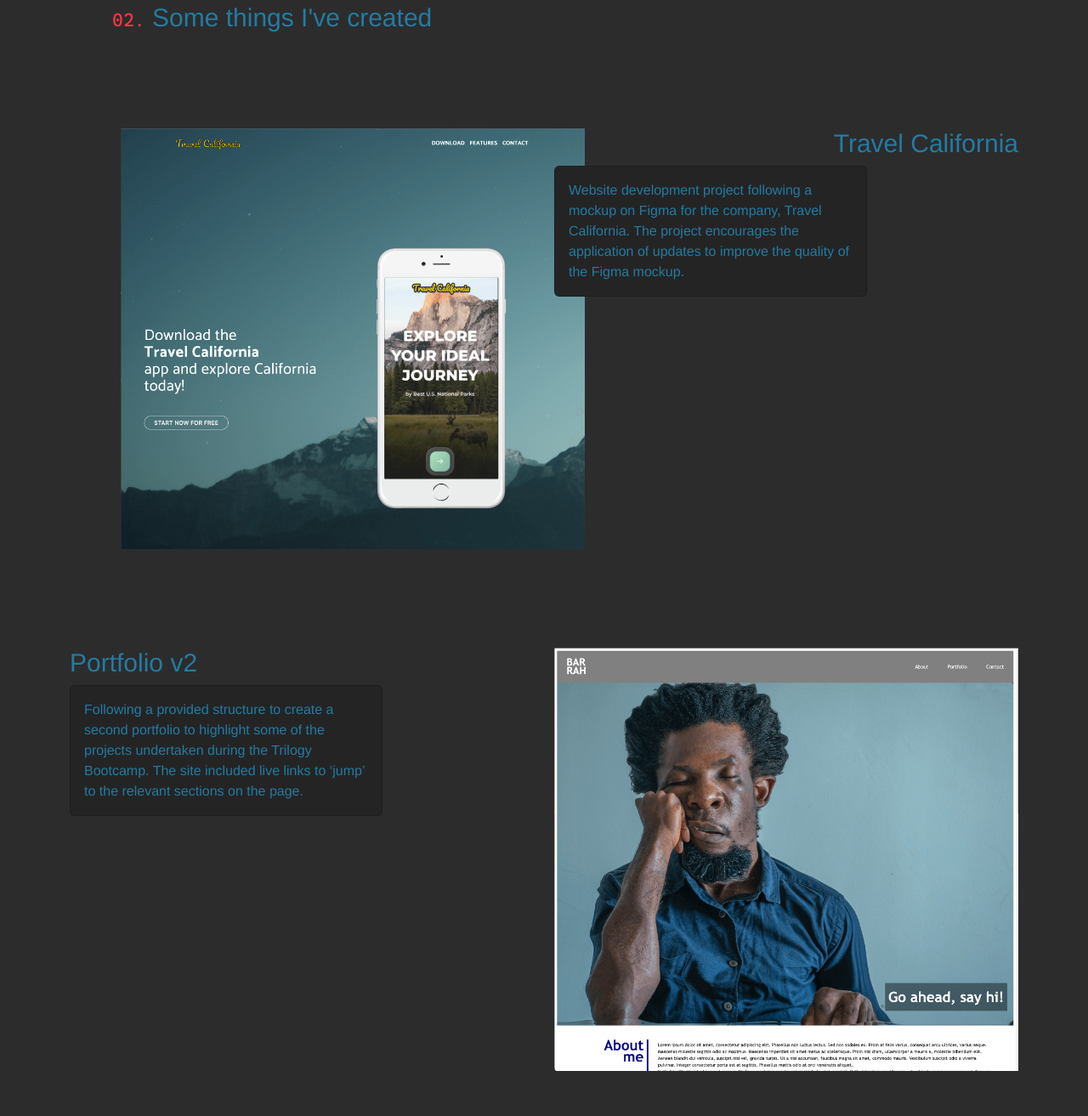
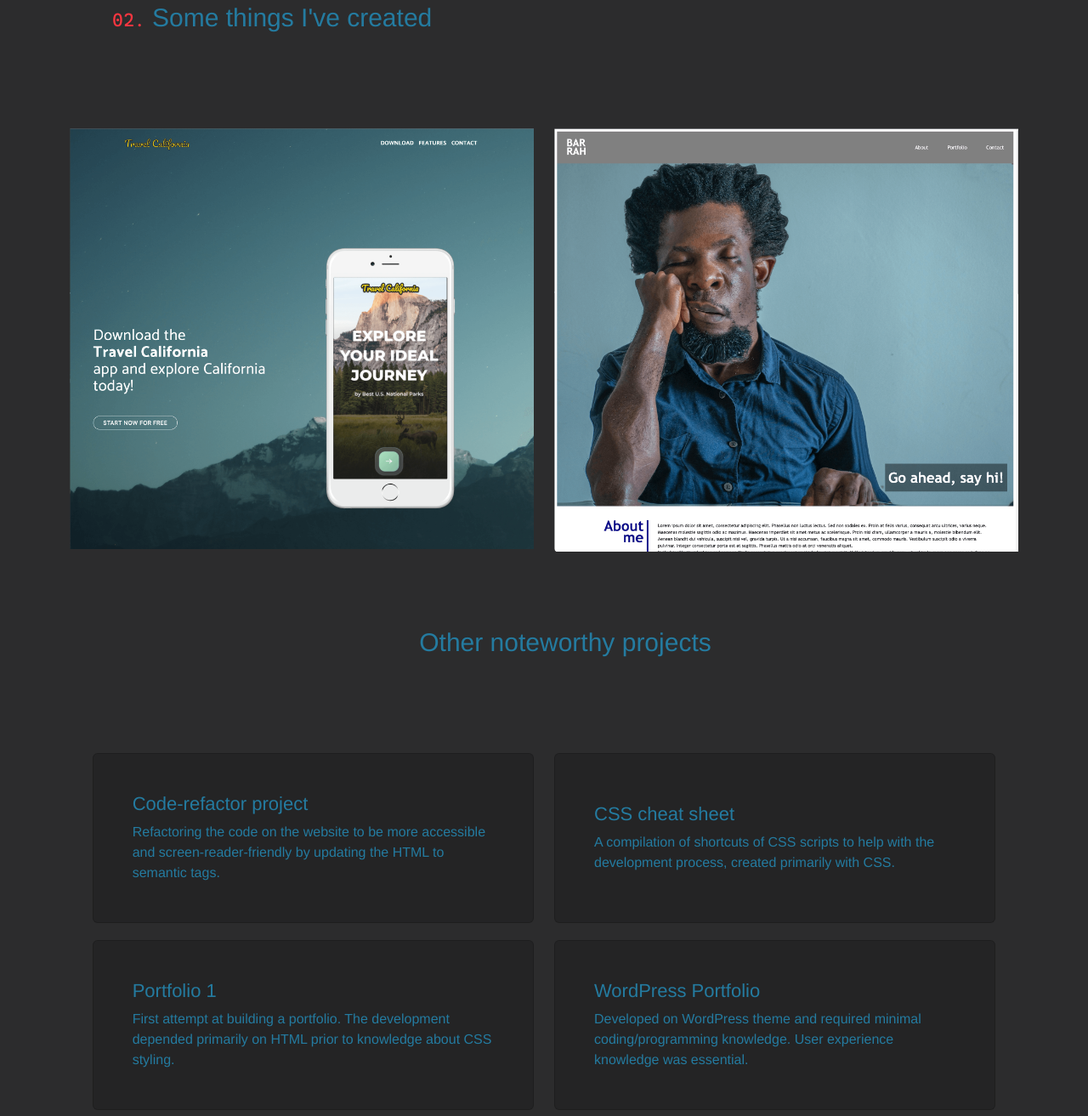
Before and after one commit to chukwudibarrah/bootstrap-portfolio, a plain HTML site: page index.html in a window 1280 px wide. Shown: the part 2167-3480 px from the top of the page at 85% size. Drawn offline with nearby package versions, Linux system fonts and the light colour scheme.

Commit message:
Changed design for previous works section and added overlay image

```diff
--- a/css/style.css
+++ b/css/style.css
@@ -33,14 +33,17 @@
 /* Add hover animation to logo */
 .picture2 {
     display: none;
+    transition: .10s;
 }
 
 .thumbnail:hover .picture1 {
     display: none;
+    transition: .10s;
 }
 
 .thumbnail:hover .picture2 {
     display: block;
+    transition: .10s;
 }
 
 /* Size and font of nav links */
@@ -135,7 +138,6 @@
     margin-left: 50px;
     font-size: 18px;
     line-height: 1.5;
-
 }
 
 .sectionCopy ul {
@@ -145,57 +147,84 @@
     font-size: 20px;
     line-height: 1.5;
     margin-bottom: 20%;
-
 }
 
 /* Works section */
-.theProject {
-    transition-property: top;
+
+/* Style image overlay and transition */
+.projectImg {
+    position: relative;
+    width: 50%;
 }
 
-.mainCard {
-    background-color: #242425;
-    z-index: 1;
-    width: 23rem;
+.image {
+    display: block;
+    width: 100%;
+    height: auto;
 }
 
-.workscopyHeading {
+.overlay {
+    position: absolute;
+    top: 0;
+    bottom: 0;
+    left: 0;
+    right: 0;
+    height: 100%;
+    width: 100%;
+    opacity: 0;
+    transition: .5s ease;
+    background-color: #242425;
+}
+
+.projectImg:hover .overlay {
+    opacity: 1;
+}
+
+.theProject a {
     font-family: "Helvetica Neue";
     font-size: 30px;
     color: #247BA0;
+    text-decoration: none;
 }
 
-.mainWorks {
+.theProject {
     color: #247BA0;
     font-family: "Helvetica Neue";
     font-size: 16px;
-    z-index: 1;
+    position: absolute;
+    top: 50%;
+    left: 50%;
+    transform: translate(-50%, -50%);
+    -ms-transform: translate(-50%, -50%);
 }
 
-.cardImgs {
-    margin-bottom: 100px;
+
+/* Other projects */
+
+.otherWorks {
+    background-color: #242425;
+    height: 100%;
+    padding: 30px;
 }
 
-.shotImg1 {
-    margin-left: 60px;
+.card-body {
+    display: flex;
+    flex-direction: column;
+    justify-content: center;
 }
 
-.shotImg2 {
-    margin-right: 60px;
+.bodyCard {
+    margin-bottom: 20px;
 }
 
-/* Other projects */
-.otherWorks {
-    background-color: #242425;
-    height: 40vh;
-    width: 16rem;
-    margin: 10px;
+/* Add shadow on hover */
+.bodyCard:hover {
+    box-shadow: 0 4px 8px 0 rgba(0, 0, 0, 0.2), 0 6px 20px 0 rgba(0, 0, 0, 0.19);
 }
 
 .extraWorks {
     display: flex;
     justify-content: center;
-    align-items: center;
 }
 
 .othercardTitle {
--- a/index.html
+++ b/index.html
@@ -35,8 +35,10 @@
     <!-- Navigation -->
     <nav class="navbar fixed-top navbar-expand-lg navbar-light p-md-3">
         <div class="container-fluid thumbnail">
-            <a class="navbar-brand picture1" href="#home"><img class="img-responsive logoImage" src="images/chukwudi.png" alt="chukwudi logo"></a>
-            <a class="navbar-brand picture2" href="#home"><img class="img-responsive logoImage" src="images/barrah.png" alt="chukwudi logo"></a>
+            <a class="navbar-brand picture1" href="#home"><img class="img-responsive logoImage"
+                    src="images/chukwudi.png" alt="chukwudi logo"></a>
+            <a class="navbar-brand picture2" href="#home"><img class="img-responsive logoImage" src="images/barrah.png"
+                    alt="chukwudi logo"></a>
             <button class="navbar-toggler" type="button" data-bs-toggle="collapse" data-bs-target="#navbarNavDropdown"
                 aria-controls="navbarNavDropdown" aria-expanded="false" aria-label="Toggle navigation">
                 <span class="navbar-toggler-icon"></span>
@@ -65,7 +67,9 @@
                 <p class="preCopy">Hello! My name is</p>
                 <h1 class="display-5 fw-bold">Chukwudi Barrah</h1>
                 <h2>I create things for the web.</h2>
-                <p class="col-md-8 fs-4 introCopy">I’m an editor and aspiring frontend web developer and I love creatingexceptional digital experiences. I’m currently focused on developing human-centric web products.</p>
+                <p class="col-md-8 fs-4 introCopy">I’m an editor and aspiring frontend web developer and I love
+                    creatingexceptional digital experiences. I’m currently focused on developing human-centric web
+                    products.</p>
                 <button type="button" class="btn btn-outline-danger introButton">More about me</button>
 
             </div>
@@ -79,7 +83,7 @@
                 <h3 class="copyHeading"><span class="headingNumber">01.</span> About me</h3>
             </div>
         </div>
-        <div class="row sectionCopy animation fade-in">
+        <div class="row sectionCopy">
             <div class="col-lg-11">
                 <p class="copyBody">
                     I’ve always loved the idea of building things; in the world and virtually. I have a Masters degree
@@ -119,36 +123,31 @@
     </div>
     <div class="container cardImgs">
         <div class="row projectHeading">
-            <div class="col-lg-6 projectImg">
-                <figure>
-                    <img src="images/img1.png" class="img-fluid shotImg1" alt="website screenshot">
-                </figure>
-            </div>
-            <div class="col theProject">
-                <h3 class="workscopyHeading text-end">Travel California</h3>
-                <div class="card mainCard" style="width: 23rem;">
+            <div class="col projectImg">
+                <img src="images/img1.png" class="img-fluid image shotImg1" alt="website screenshot">
+                <div class="overlay">
+                    <div class="projectHeading theProject">
+                        <h3 class="workscopyHeading">
+                        <a href="#">Travel California</a>
+                        </h3>
                         <div class="card-body">
                             <p class="card-text mainWorks">Website development project following a mockup on Figma for the company, Travel California. The project encourages the application of updates to improve the quality of the Figma mockup.</p>
                         </div>
                     </div>
                 </div>
             </div>
-    </div>
-    <div class="container cardImgs">
-        <div class="row projectHeading">
-            <div class="col theProject">
-                <h3 class="workscopyHeading">Portfolio v2</h3>
-                <div class="card mainCard" style="width: 23rem;">
+            <div class="col projectImg">
+                <img src="images/img2.png" class="img-fluid image shotImg1" alt="website screenshot">
+                <div class="overlay">
+                    <div class="projectHeading theProject">
+                        <h3 class="workscopyHeading">
+                        <a href="#">Portfolio v2</a>
+                        </h3>
                         <div class="card-body">
-                        <p class="card-text mainWorks">Following a provided structure to create a second portfolio to
-                        highlight some of the projects undertaken during the Trilogy Bootcamp. The site included live links to ‘jump’ to the relevant sections on the page.</p>
+                            <p class="card-text mainWorks">Following a provided structure to create a second portfolio to highlight some of the projects undertaken during the Trilogy Bootcamp. The site included live links to ‘jump’ to the relevant sections on the page.</p>
                         </div>
                     </div>
                 </div>
-            <div class="col-lg-6 projectImg">
-                <figure>
-                    <img src="images/img2.png" class="img-fluid shotImg2" alt="website screenshot">
-                </figure>
             </div>
         </div>
     </div>
@@ -163,38 +162,41 @@
         </div>
     </div>
     <div class="row extraWorks">
-        <div class="col-md-4 col-lg-3">
+        <div class="col-md-5 bodyCard">
             <div class="card otherWorks">
                 <div class="card-body">
-                    <h5 class="card-title othercardTitle othercardTitle"><a href="#" class="cardLink">Code-refactor project</a></h5>
-                    <p class="card-text extraProjects extraProjects">Refactoring the code on the website to be more
+                    <h5 class="card-title  othercardTitle"><a href="#" class="cardLink">Code-refactor project</a></h5>
+                    <p class="card-text extraProjects">Refactoring the code on the website to be more
                         accessible and screen-reader-friendly by updating the HTML to semantic tags.</p>
                 </div>
             </div>
         </div>
-        <div class="col-md-4 col-lg-3">
+        <div class="col-md-5 bodyCard">
             <div class="card otherWorks">
                 <div class="card-body">
                     <h5 class="card-title othercardTitle"><a href="#" class="cardLink">CSS cheat sheet</a></h5>
-                    <p class="card-text extraProjects">A compilation of shortcuts of CSS scripts to help with the development process, created primarily with CSS.</p>
+                    <p class="card-text extraProjects">A compilation of shortcuts of CSS scripts to help with the
+                        development process, created primarily with CSS.</p>
                 </div>
             </div>
         </div>
     </div>
     <div class="row extraWorks">
-        <div class="col-md-4 col-lg-3">
+        <div class="col-md-5 bodyCard">
             <div class="card otherWorks">
                 <div class="card-body">
                     <h5 class="card-title othercardTitle"><a href="#" class="cardLink">Portfolio 1</a></h5>
-                    <p class="card-text extraProjects">First attempt at building a portfolio. The development depended primarily on HTML prior to knowledge about CSS styling.</p>
+                    <p class="card-text extraProjects">First attempt at building a portfolio. The development depended
+                        primarily on HTML prior to knowledge about CSS styling.</p>
                 </div>
             </div>
         </div>
-        <div class="col-md-4 col-lg-3">
+        <div class="col-md-5 bodyCard">
             <div class="card otherWorks">
                 <div class="card-body">
                     <h5 class="card-title othercardTitle"><a href="#" class="cardLink">WordPress Portfolio</a></h5>
-                    <p class="card-text extraProjects">Developed on WordPress theme and required minimal coding/programming
+                    <p class="card-text extraProjects">Developed on WordPress theme and required minimal
+                        coding/programming
                         knowledge. User experience knowledge was essential.</p>
                 </div>
             </div>
@@ -212,7 +214,10 @@
         <div class="row sectionCopy">
             <div class="col-lg-7">
                 <p class="copyBody contactBody">
-                    What’s next? I’m starting my web development career as you can see and I’m looking for opportunities that will help me grow and be/do better. Send me a message if you have any interesting career or project opportunities, you have a question to ask or you just want to say hi. I’ll get back to you as soon as I can.
+                    What’s next? I’m starting my web development career as you can see and I’m looking for opportunities
+                    that will help me grow and be/do better. Send me a message if you have any interesting career or
+                    project opportunities, you have a question to ask or you just want to say hi. I’ll get back to you
+                    as soon as I can.
                 </p>
             </div>
         </div>
```
Also changed, not shown: 1 other file. Lines whose indentation alone changed are shown as unchanged.
